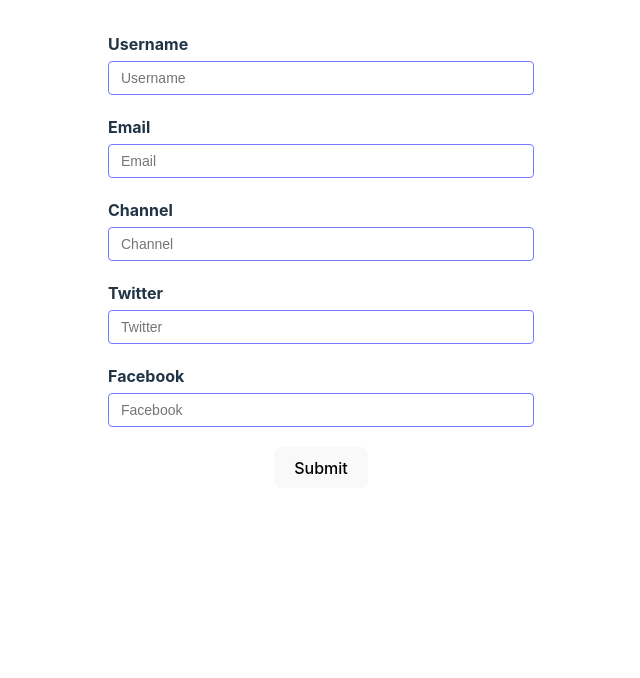
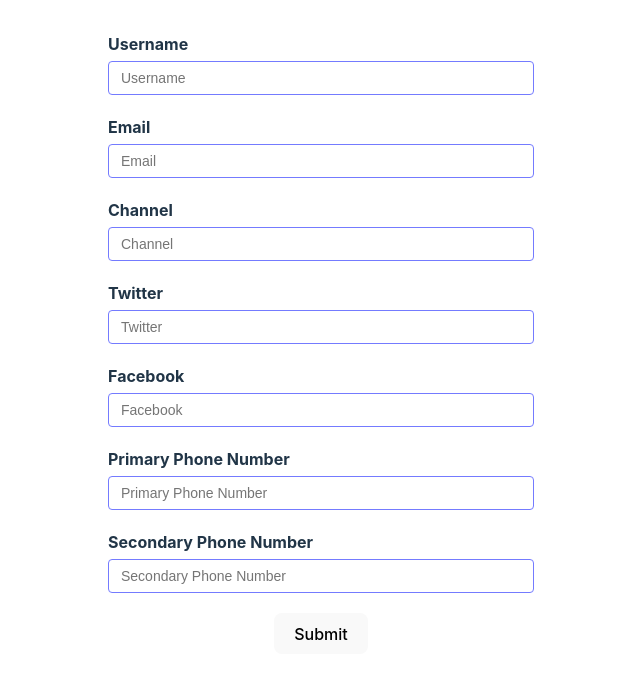
Before and after one commit to hasse0303/react-hook-form, a React (Vite) app: page / in a window 1280 px wide. Shown: the top 678 px of the page, without its empty margins (319-959 px from the left). Built offline with nearby package versions, Linux system fonts and the light colour scheme; no server answers.

Commit message:
Add array form

```diff
--- a/src/components/YouTubeForm.tsx
+++ b/src/components/YouTubeForm.tsx
@@ -8,7 +8,8 @@ type FormValue = {
     social: {
         twitter: string,
         facebook: string
-    }
+    },
+    phoneNumbers: string[]
 }
 
 export const YouTubeForm = () => {
@@ -24,7 +25,8 @@ export const YouTubeForm = () => {
                 social: {
                     twitter: '',
                     facebook: ''
-                }
+                },
+                phoneNumbers: ['', '']
             }
         }
     });
@@ -88,6 +90,15 @@ export const YouTubeForm = () => {
                 <input type="text" placeholder="Facebook" id='facebook' {...register('social.facebook')} />
             </div>
 
+            <div className="form-control">
+                <label htmlFor="primary-phone">Primary Phone Number</label>
+                <input type="text" placeholder="Primary Phone Number" id='primary-phone' {...register('phoneNumbers.0')} />
+            </div>
+
+            <div className="form-control">
+                <label htmlFor="secondary-phone">Secondary Phone Number</label>
+                <input type="text" placeholder="Secondary Phone Number" id='secondary-phone' {...register('phoneNumbers.1')} />
+            </div>
             <button>Submit</button>
         </form>
         <DevTool control={control}/>
```
